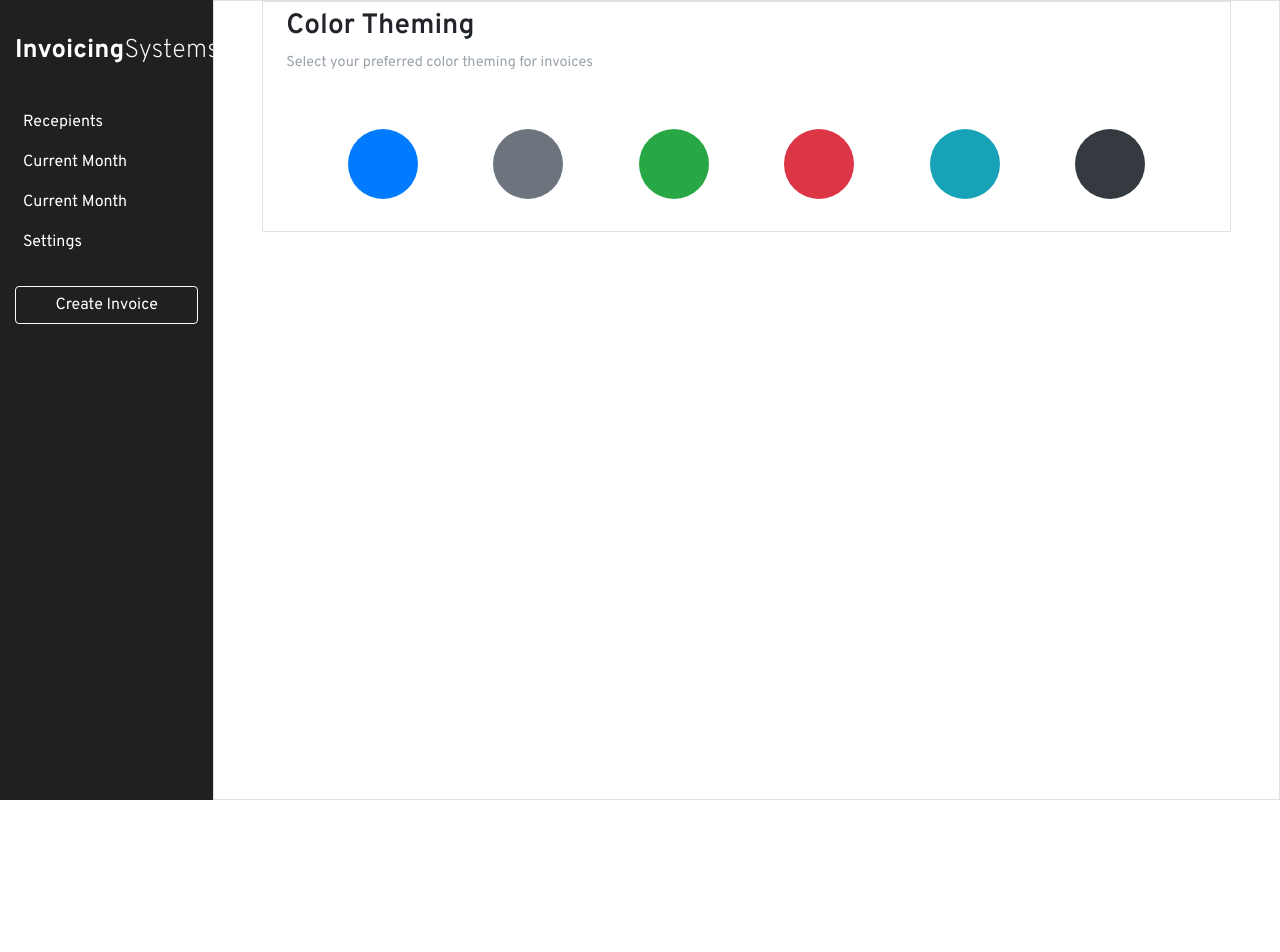
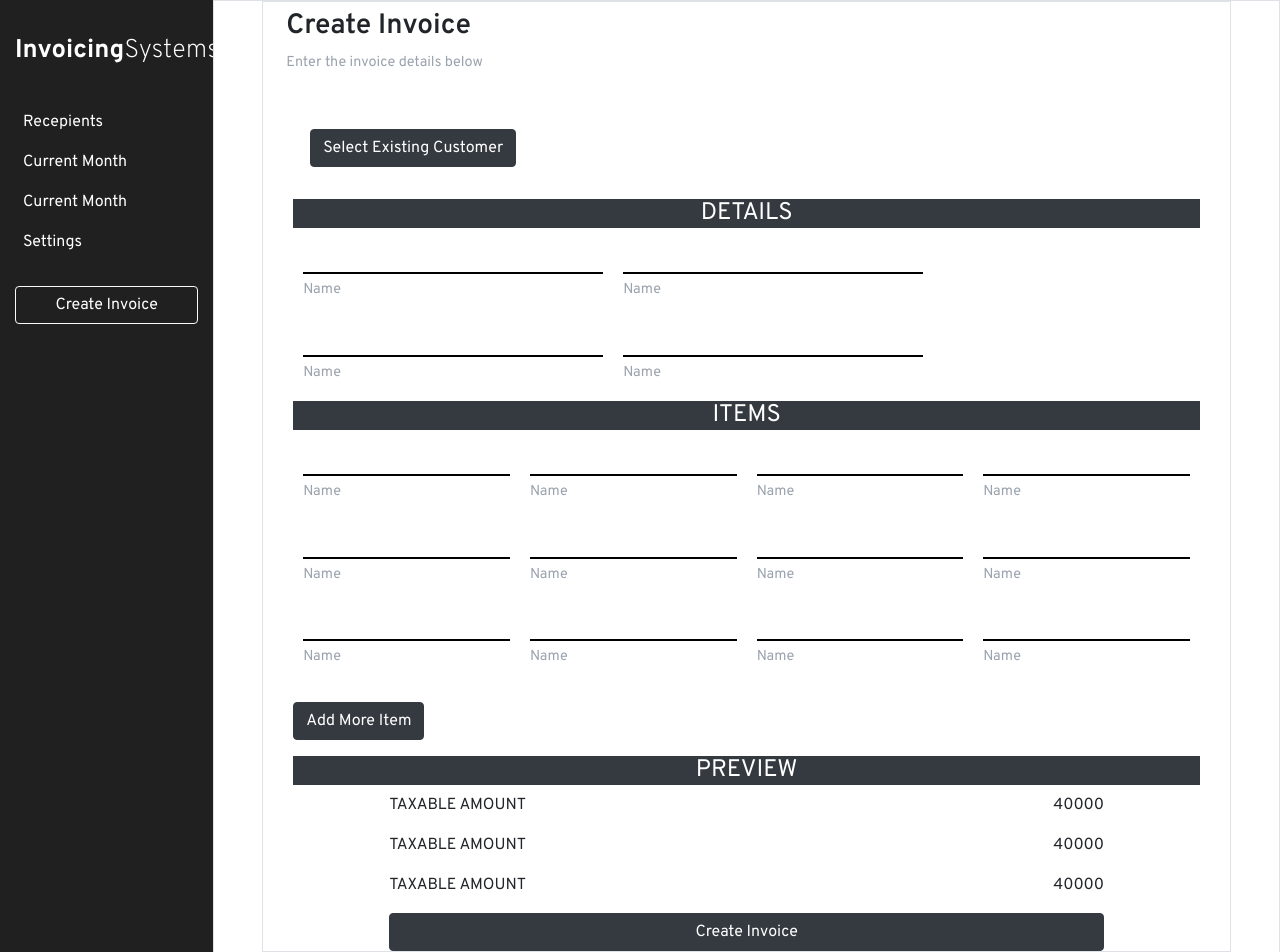
Before and after one commit to nipungupta99/billing-app, a React (Create React App) app: page /create in a window 1280 px wide. Before the commit the page ends 800 px from the top, so only its background shows below. Built offline with nearby package versions, Linux system fonts and the light colour scheme.

Commit message:
create page ui

```diff
--- a/src/pages/create/create.page.js
+++ b/src/pages/create/create.page.js
@@ -1,32 +1,79 @@
-import React from 'react';
-import HeadingPair from '../../components/heading-pair/heading-pair.component';
-import Sidebar from '../../components/sidebar/sidebar';
-
-
+import React from "react";
+import HeadingPair from "../../components/heading-pair/heading-pair.component";
+import Sidebar from "../../components/sidebar/sidebar";
+import FormInput from "../../components/form-input/form-input.component";
 function CreatePage() {
-
   return (
     <div className="container-fluid">
       <div className="row">
         <Sidebar />
-                <div className="px-5 border col-md-10 d-md-block ">
-                    <div className="container border" >
-                        <HeadingPair heading="Color Theming" subheading="Select your preferred color theming for invoices" />
-                        <div className="d-flex flex-row justify-content-around m-2 p-4" >
-                            <button value="primary" className="color bg-primary" onClick={e => console.log(e.target.value)} ></button>
-                            <button className="color bg-secondary "></button>
-                            <button className="color bg-success "></button>
-                            <button className="color bg-danger "></button>
-                            <button className="color bg-info "></button>
-                            <button className="color bg-dark "></button>
+        <div className="px-5 border col-md-10 ">
+          <div className="container border">
+            <HeadingPair
+              heading="Create Invoice"
+              subheading="Enter the invoice details below"
+            />
+            <div className="d-flex flex-row m-2 p-4">
+              <button className="btn btn-dark">Select Existing Customer</button>
+            </div>
+            <div className="container-fluid">
+              <h4 className="bg-dark text-center text-white">DETAILS</h4>
+              <div className="d-flex flex-row flex-wrap justify-content-start ">
+                <FormInput label="Name" />
+                <FormInput label="Name" />
+                <FormInput label="Name" />
+                <FormInput label="Name" />
               </div>
             </div>
-
+            <div className="container-fluid">
+              <h4 className="bg-dark text-center text-white">ITEMS</h4>
+              <div className="d-flex flex-row justify-content-start ">
+                <FormInput label="Name" />
+                <FormInput label="Name" />
+                <FormInput label="Name" />
+                <FormInput label="Name" />
+              </div>
+              <div className="d-flex flex-row justify-content-start ">
+                <FormInput label="Name" />
+                <FormInput label="Name" />
+                <FormInput label="Name" />
+                <FormInput label="Name" />
+              </div>
+              <div className="d-flex flex-row justify-content-start ">
+                <FormInput label="Name" />
+                <FormInput label="Name" />
+                <FormInput label="Name" />
+                <FormInput label="Name" />
+              </div>
+              <button className=" text-center btn btn-dark my-3">
+                Add More Item
+              </button>
+            </div>
+            <div className="container-fluid">
+              <h4 className="bg-dark text-center text-white">PREVIEW</h4>
+              <div className="d-flex flex-column px-5 mx-5 justify-content-center ">
+                <div className="d-flex flex-row justify-content-between">
+                  <p>TAXABLE AMOUNT</p>
+                  &nbsp; &nbsp;
+                  <p>40000 </p>
+                </div>
+                <div className="d-flex flex-row justify-content-between">
+                  <p>TAXABLE AMOUNT</p>
+                  &nbsp; &nbsp;
+                  <p>40000 </p>
+                </div>
+                <div className="d-flex flex-row justify-content-between">
+                  <p>TAXABLE AMOUNT</p>
+                  &nbsp; &nbsp;
+                  <p>40000 </p>
+                </div>
+                <button className="btn btn-dark">Create Invoice</button>
               </div>
             </div>
           </div>
-
-    )
-
+        </div>
+      </div>
+    </div>
+  );
 }
 export default CreatePage;
```
Also changed, not shown: src/pages/settings/settings.pages.js (+18 -14 lines). Lines whose indentation alone changed are shown as unchanged.
